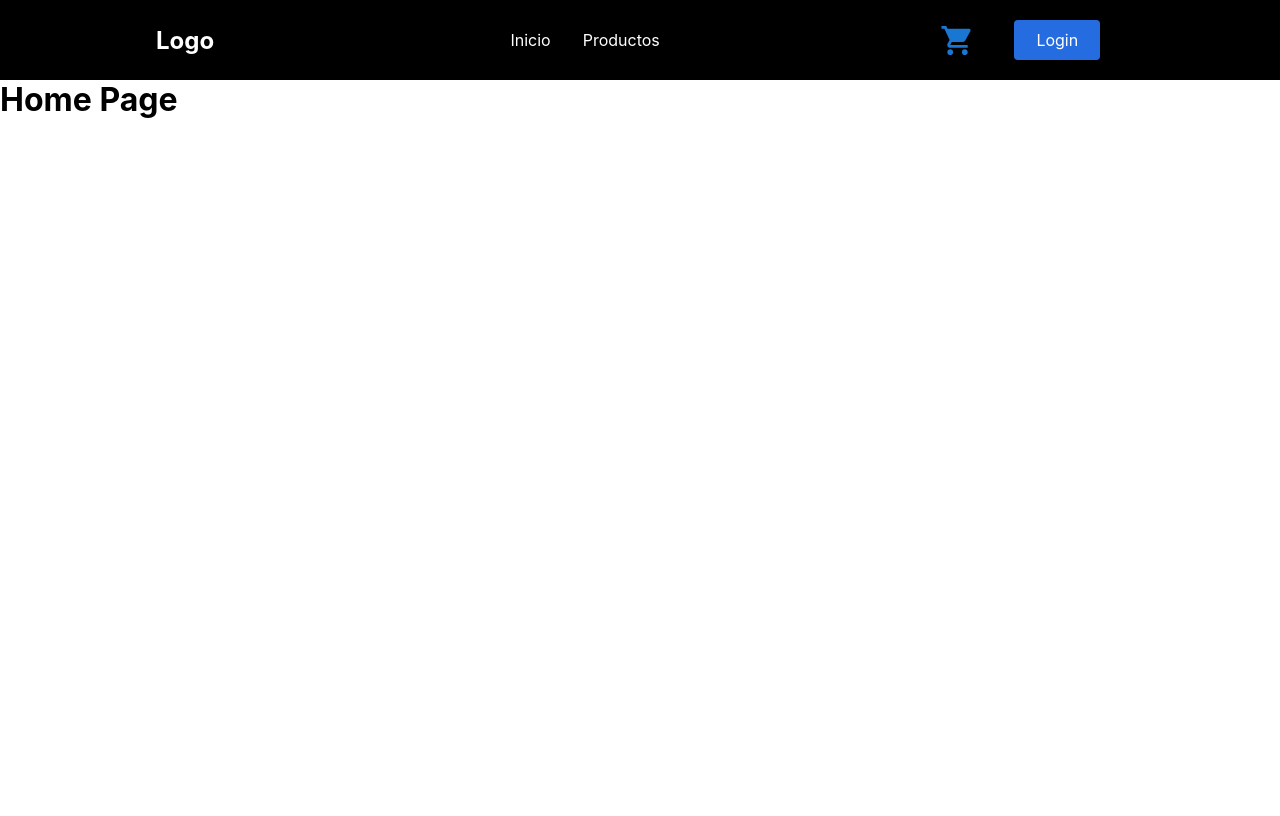
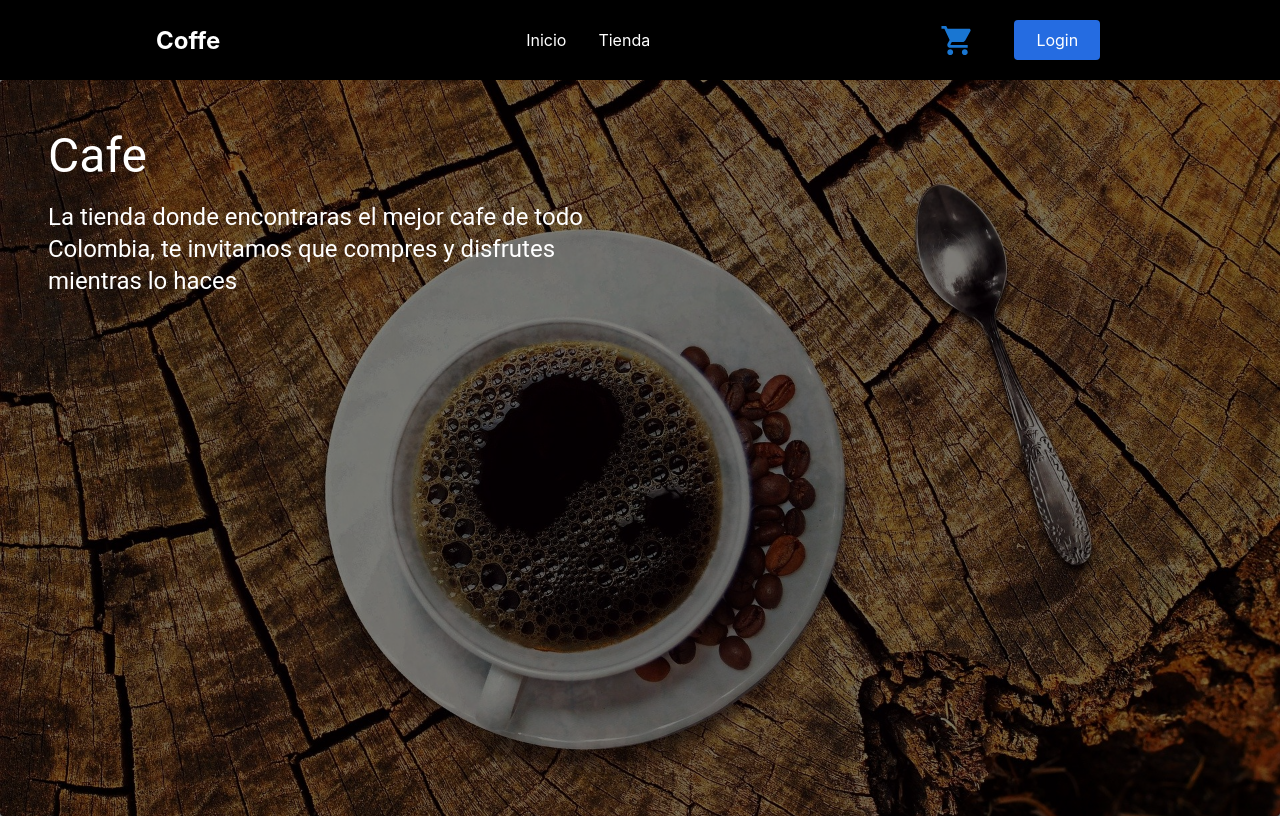
Before and after one commit to cardacar/operativos-front, a React (Create React App) app: page / in a window 1280 px wide. Built offline with nearby package versions, Linux system fonts and the light colour scheme.

Commit message:
Complete?

```diff
--- a/src/Components/NavBar/NavBar.jsx
+++ b/src/Components/NavBar/NavBar.jsx
@@ -42,19 +42,19 @@ const NavBar = () => {
   return (
     <Nav>
       <NavLink to="/">
-        <h1>Logo</h1>
+        <h1>Coffe</h1>
       </NavLink>
       <Bars onClick={() => isOpenClick()} />
 
       <SideBar isOpen={isOpen} setIsOpen={setIsOpen} />
       <NavMenu>
         <NavLink to="/home">Inicio</NavLink>
-        <NavLink to="/products">Productos</NavLink>
+        <NavLink to="/products">Tienda</NavLink>
         {user? (
           <Fragment>
 
             <NavLink to="/admin">Registrar Productos</NavLink>
-            <NavLink to="/login">Perfil</NavLink>
+
           </Fragment>
         ):null}
       </NavMenu>
--- a/src/Components/ProductGrid/ProductGrid.jsx
+++ b/src/Components/ProductGrid/ProductGrid.jsx
@@ -2,7 +2,7 @@ import React, {useState, useEffect} from "react";
 import Box from "@mui/material/Box";
 import Grid from "@mui/material/Grid";
 import Product from "../Product/Product";
-import {Products} from '../../ProductData'
+/* import {Products} from '../../ProductData' */
 import {getProductAxios} from '../../Services/productService'
 
 
@@ -20,7 +20,7 @@ const ProductGrid = () => {
   return (
     <Box sx={{ flexGrow: 1, p: 3 }}>
       <Grid container spacing={2}>
-        {Products.map((product, index) => (
+        {productData.map((product, index) => (
           <Grid key={product.id} item xs={12} sm={6} md={4} lg={3}>
             <Product product={product}/>
           </Grid>
--- a/src/Components/SideBar/SideBar.jsx
+++ b/src/Components/SideBar/SideBar.jsx
@@ -52,7 +52,7 @@ const SideBar = ({ isOpen, setIsOpen }) => {
             Inicio
           </SideBarLink>
           <SideBarLink to="products" onClick={() => closeSideBarHandle()}>
-            Productos
+            Tienda
           </SideBarLink>
           {user ? (
             <Fragment>
@@ -62,9 +62,7 @@ const SideBar = ({ isOpen, setIsOpen }) => {
               >
                 Registrar Productos
               </SideBarLink>
-              <SideBarLink to="login" onClick={() => closeSideBarHandle()}>
-                Perfil
-              </SideBarLink>
+
             </Fragment>
           ) : null}
           <Link to="checkout">
--- a/src/Pages/Home.jsx
+++ b/src/Pages/Home.jsx
@@ -1,10 +1,63 @@
-import React from "react";
+import React,{Fragment} from "react";
+import Paper from "@mui/material/Paper";
+import Typography from "@mui/material/Typography";
+import Grid from "@mui/material/Grid";
+import Box from "@mui/material/Box";
+import coffeFondo from "../assets/coffeFondo.jpg";
 
 const Home = () => {
   return (
-    <div>
-      <h1>Home Page</h1>
-    </div>
+    <Fragment>
+      <Paper
+        sx={{
+          position: "relative",
+          backgroundColor: "grey.800",
+          color: "#fff",
+          mb: 0,
+          backgroundSize: "cover",
+          backgroundRepeat: "no-repeat",
+          backgroundPosition: "center",
+          backgroundImage: `url(${coffeFondo})`,
+          height: "92vh",
+        }}
+      >
+        <Box
+          sx={{
+            position: "absolute",
+            top: 0,
+            bottom: 0,
+            right: 0,
+            left: 0,
+            backgroundColor: "rgba(0,0,0,.5)",
+          }}
+          />
+        <Grid container>
+          <Grid item md={6}>
+            <Box
+              sx={{
+                position: "relative",
+                p: { xs: 3, md: 6 },
+                pr: { md: 0 },
+              }}
+              >
+              <Typography
+                component="h1"
+                variant="h3"
+                color="inherit"
+                gutterBottom
+                >
+                Cafe
+              </Typography>
+              <Typography variant="h5" color="inherit" paragraph>
+                La tienda donde encontraras el mejor cafe de todo Colombia,
+                te invitamos que compres y disfrutes mientras lo haces
+              </Typography>
+
+            </Box>
+          </Grid>
+        </Grid>
+      </Paper>
+    </Fragment>
   );
 };
 
```
Also changed, not shown: src/assets/coffeFondo.jpg (added).
